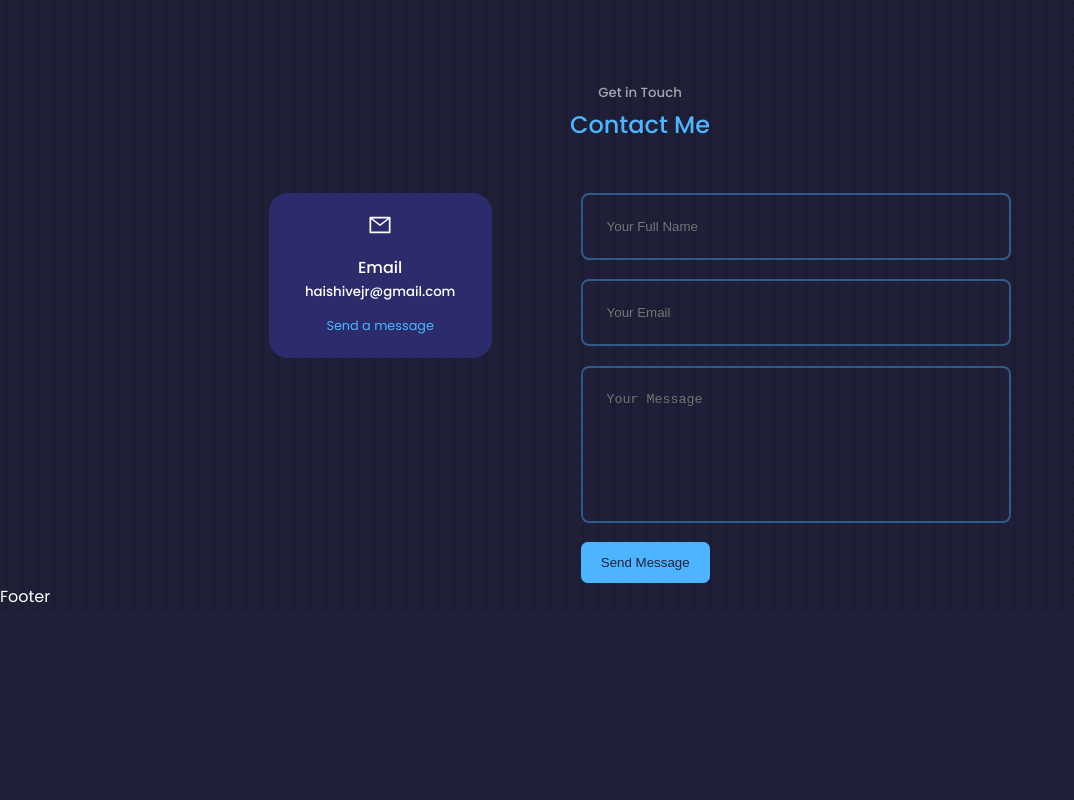
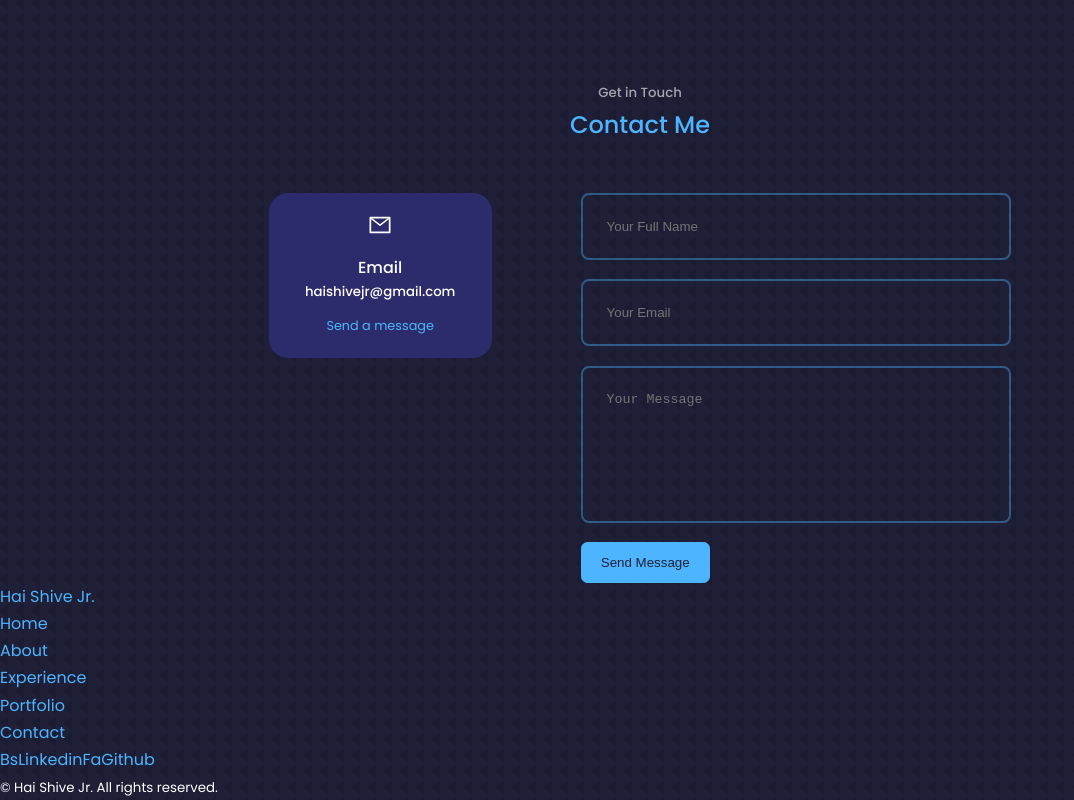
Before and after one commit to haijrshive/React-Portfolio-Website, a React (Create React App) app: page / in a window 1280 px wide. Shown: the part 2709-3509 px from the top of the page, without its empty margins (0-1074 px from the left). Before the commit the page ends 3319 px from the top, so only its background shows below. Built offline with nearby package versions, Linux system fonts and the light colour scheme.

Commit message:
Footer start

```diff
--- a/src/components/contact/Contact.jsx
+++ b/src/components/contact/Contact.jsx
@@ -10,6 +10,8 @@
   e.preventdefault();
 
   emailjs.sendForm('service_l2nl00p', 'template_cr2s4c4', form.current, 'YOUR_USER_ID')
+
+  e.target.reset()
 };
 
   return (
--- a/src/components/footer/Footer.jsx
+++ b/src/components/footer/Footer.jsx
@@ -1,10 +1,31 @@
 import React from 'react';
 import './footer.css';
+import {BsLinkedin} from "react-icons/bs";
+import {FaGithub} from "react-icons/fa";
 
 const Footer = () => {
   return (
-    <div>Footer</div>
+    <footer>
+      <a href="#" className="footer__logo">Hai Shive Jr.</a>
+
+      <ul className="permalinks">
+        <li><a href='#'>Home</a></li>
+        <li><a href='#about'>About</a></li>
+        <li><a href='#experience'>Experience</a></li>
+        <li><a href='#portfolio'>Portfolio</a></li>
+        <li><a href='#contact'>Contact</a></li>
+      </ul>
+
+      <div className="footer__socials">
+        <a href="www.linkedin.com">BsLinkedin</a>
+        <a href="www.github.com">FaGithub</a>
+      </div>
+
+      <div className="footer__copyright">
+        <small>&copy; Hai Shive Jr. All rights reserved.</small>
+      </div>
+    </footer>
   )
 }
 
-export default Footer
+export default Footer;
```
